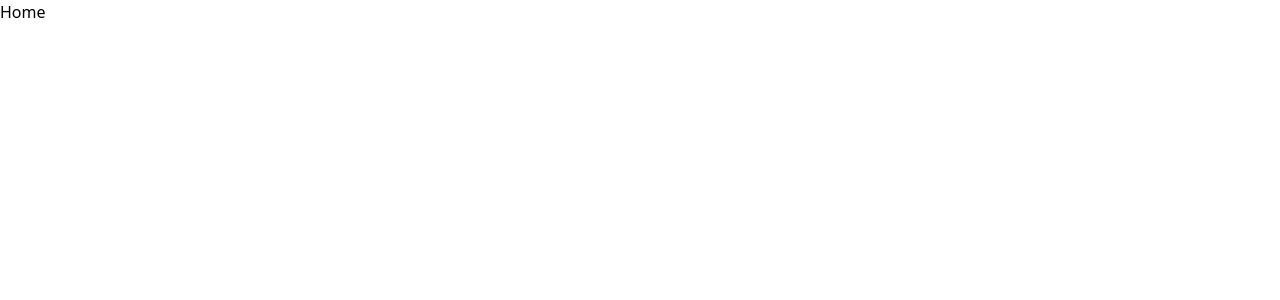
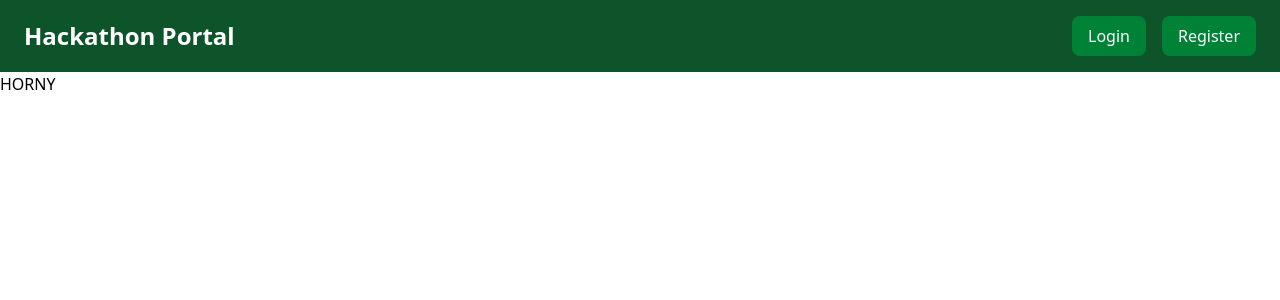
Before and after one commit to pm-8/hackathon-management-portal, a React (Vite) app in the folder client/: page / in a window 1280 px wide. Shown: the top 300 px of the page. Built offline with nearby package versions, Linux system fonts and the light colour scheme.

Commit message:
gonna end it in feb itself

```diff
--- a/client/package.json
+++ b/client/package.json
@@ -10,6 +10,8 @@
     "preview": "vite preview"
   },
   "dependencies": {
+    "@heroicons/react": "^2.2.0",
+    "@material-tailwind/react": "^2.1.10",
     "@tailwindcss/vite": "^4.0.3",
     "react": "^18.3.1",
     "react-dom": "^18.3.1",
--- /dev/null
+++ b/client/src/components/Navbar.jsx
@@ -0,0 +1,15 @@
+import React from "react";
+
+const Navbar = () => {
+  return (
+    <nav className="bg-green-900 text-white py-4 px-6 flex justify-between items-center">
+      <div className="text-2xl font-bold">Hackathon Portal</div>
+      <div className="flex space-x-4">
+        <button className="bg-green-700 px-4 py-2 rounded-lg hover:bg-green-600">Login</button>
+        <button className="bg-green-700 px-4 py-2 rounded-lg hover:bg-green-600">Register</button>
+      </div>
+    </nav>
+  );
+};
+
+export default Navbar;
```
Also changed, not shown: client/src/App.jsx (+4 -4 lines), 2 other files (tests, documents, lock files or other folders).
